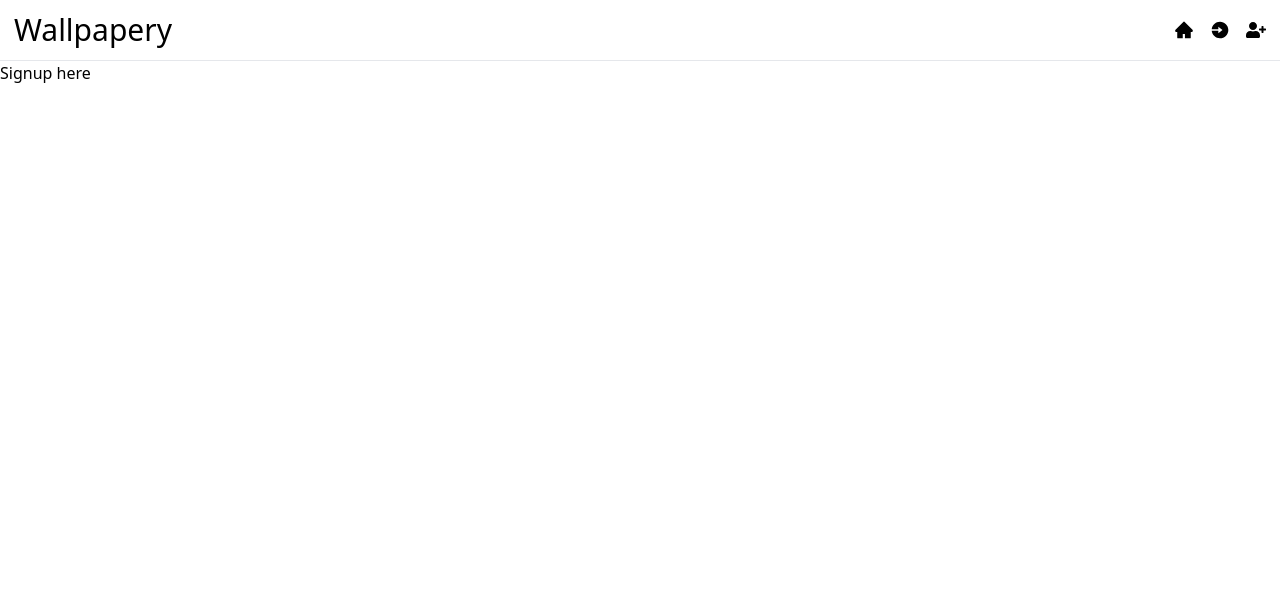
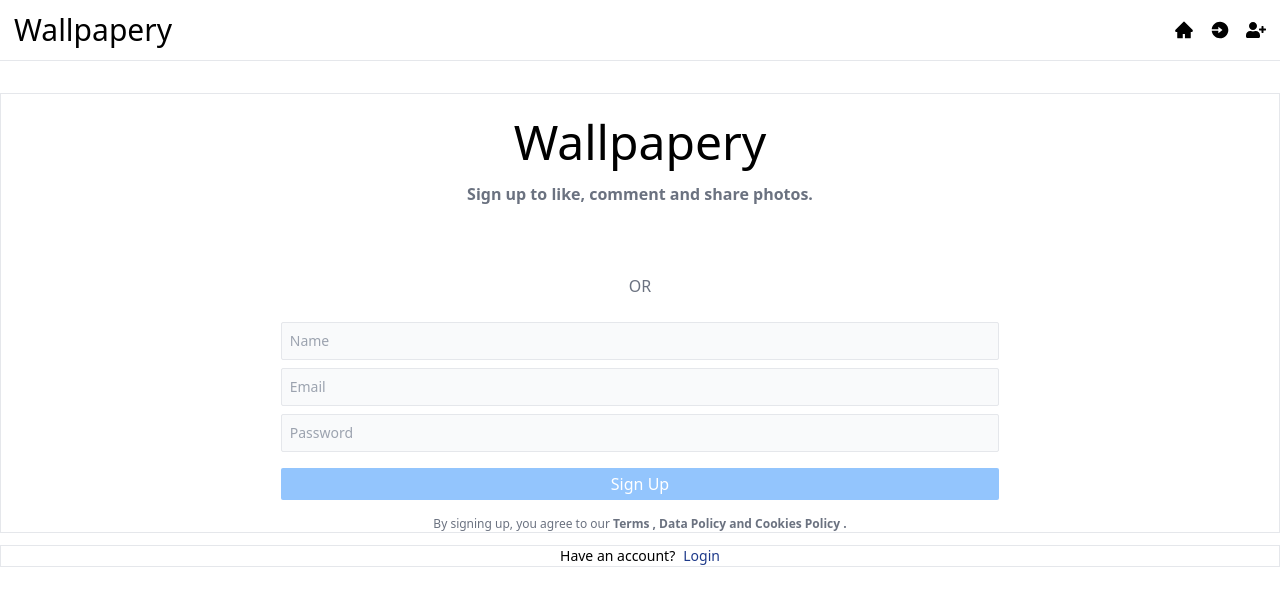
Before and after one commit to bhatshakran/Wallpapery, a React (Create React App) app: page /signup in a window 1280 px wide. Shown: the top 606 px of the page. Built offline with nearby package versions, Linux system fonts and the light colour scheme.

Commit message:
Signup page created'

```diff
--- a/package.json
+++ b/package.json
@@ -7,6 +7,7 @@
     "@testing-library/jest-dom": "^5.14.1",
     "@testing-library/react": "^12.0.0",
     "@testing-library/user-event": "^13.2.1",
+    "formik": "^2.2.9",
     "react": "^17.0.2",
     "react-dom": "^17.0.2",
     "react-icons": "^4.3.1",
--- a/src/App.js
+++ b/src/App.js
@@ -9,6 +9,7 @@ function App() {
       <Navbar />
 
       <Routes>
+        {/* <Route exact path = '/' element={} */}
         <Route path="/signup" element={<Signup />} />
       </Routes>
     </div>
--- a/src/components/auth/Signup.js
+++ b/src/components/auth/Signup.js
@@ -1,7 +1,46 @@
 import React from "react";
+import { Link } from "react-router-dom";
+import { AiFillFacebook } from "react-icons/ai";
+import SignupForm from "../forms/SignupForm";
 
 const Signup = () => {
-  return <div>Signup here</div>;
+  // let msg = useSelector((state) => state.users.message);
+  let msg = "abc";
+
+  const getMsg = (val) => {
+    console.log(val);
+  };
+  return (
+    <React.Fragment>
+      <div className="mx-auto mt-8 border border-gray-200 largecard">
+        {/* {msg !== "" ? (
+          <div className="w-full mt-2 mb-2 text-white bg-blue-500">{msg}</div>
+        ) : (
+          ""
+        )} */}
+        <h1 className="pt-6 text-5xl text-center font-grand-hotel">
+          Wallpapery
+        </h1>
+        <h2 className="w-3/4 mx-auto mt-4 font-bold text-center text-gray-500 text-md">
+          Sign up to like, comment and share photos.
+        </h2>
+        <div className="flex items-center justify-center w-3/4 py-1 mx-auto mt-5 font-medium text-white rounded-sm bg-instablue-default text-md">
+          <AiFillFacebook className="text-xl" />
+          <Link to="/facebook" className="text-center">
+            Log in with Facebook
+          </Link>
+        </div>
+        <div className="mt-4 text-center text-gray-500">OR</div>
+        <SignupForm />
+      </div>
+      <div className="flex items-center justify-center mx-auto mt-3 text-sm border border-gray-200 smallcard">
+        <span>Have an account?</span>
+        <Link to="/login" className="ml-2 text-blue-900">
+          Login
+        </Link>
+      </div>
+    </React.Fragment>
+  );
 };
 
 export default Signup;
--- /dev/null
+++ b/src/components/forms/SignupForm.js
@@ -0,0 +1,115 @@
+import { useFormik } from "formik";
+import React from "react";
+import { useDispatch } from "react-redux";
+import { registerUser } from "../../redux/features/register/register";
+
+const SignupForm = () => {
+  const dispatch = useDispatch();
+
+  // Validate form input fields using formik
+  const validate = (values) => {
+    const errors = {};
+    if (!values.name) {
+      errors.name = "Please enter a name";
+    } else if (values.name.length > 15) {
+      errors.name = "Must be 15 characters or less";
+    }
+
+    if (!values.password) {
+      errors.password = "Please enter a password";
+    } else if (values.password.length > 20) {
+      errors.password = "Must be 20 characters or less";
+    } else if (values.password.length < 6) {
+      errors.password = "Must be 6 characters or more";
+    }
+
+    if (!values.email) {
+      errors.email = "Please enter a email";
+    } else if (
+      !/^[A-Z0-9._%+-]+@[A-Z0-9.-]+\.[A-Z]{2,4}$/i.test(values.email)
+    ) {
+      errors.email = "Invalid email address";
+    }
+
+    return errors;
+  };
+
+  // Submit function
+  const onSubmit = (values) => {
+    dispatch(registerUser(values));
+  };
+
+  //   Formik form instantiation using useFormik hook
+  const formik = useFormik({
+    initialValues: {
+      name: "",
+      email: "",
+      password: "",
+    },
+    validate,
+    onSubmit,
+  });
+  return (
+    <form
+      onSubmit={formik.handleSubmit}
+      action=""
+      className="grid grid-cols-1 mt-4 mx-40"
+    >
+      <input
+        type="text"
+        name="name"
+        id="name"
+        onChange={formik.handleChange}
+        value={formik.values.name}
+        className="form-control"
+        placeholder="Name"
+      />
+      {formik.errors.name ? (
+        <div className="w-2/3 mx-auto text-xs text-red-600">
+          {formik.errors.name}
+        </div>
+      ) : null}
+      <input
+        type="email"
+        name="email"
+        id="email"
+        onChange={formik.handleChange}
+        value={formik.values.email}
+        className="form-control"
+        placeholder="Email"
+      />
+      {formik.errors.email ? (
+        <div className="w-2/3 mx-auto text-xs text-red-600">
+          {formik.errors.email}
+        </div>
+      ) : null}
+
+      <input
+        type="password"
+        name="password"
+        id="password"
+        onChange={formik.handleChange}
+        value={formik.values.password}
+        className="form-control"
+        placeholder="Password"
+      />
+      {formik.errors.password ? (
+        <div className="w-2/3 mx-auto text-xs text-red-600">
+          {formik.errors.password}
+        </div>
+      ) : null}
+      <button
+        type="submit"
+        className="w-3/4 py-1 mx-auto mt-4 text-white bg-blue-300 rounded-sm cursor-pointer hover:bg-instablue-default"
+      >
+        Sign Up
+      </button>
+      <span className="w-3/4 mx-auto mt-4 text-xs font-medium text-center text-gray-500">
+        By signing up, you agree to our{" "}
+        <strong> Terms , Data Policy and Cookies Policy .</strong>
+      </span>
+    </form>
+  );
+};
+
+export default SignupForm;
--- a/src/index.css
+++ b/src/index.css
@@ -1,3 +1,9 @@
 @tailwind base;
 @tailwind components;
 @tailwind utilities;
+
+@layer base {
+    .form-control{
+        @apply w-3/4 px-2 py-2 mx-auto mt-2 text-sm border border-gray-200 rounded-sm focus:outline-none focus:border-gray-300 bg-gray-50;
+    }
+}
```
Also changed, not shown: src/redux/features/register/register.js (added), 1 other file (tests, documents, lock files or other folders).
